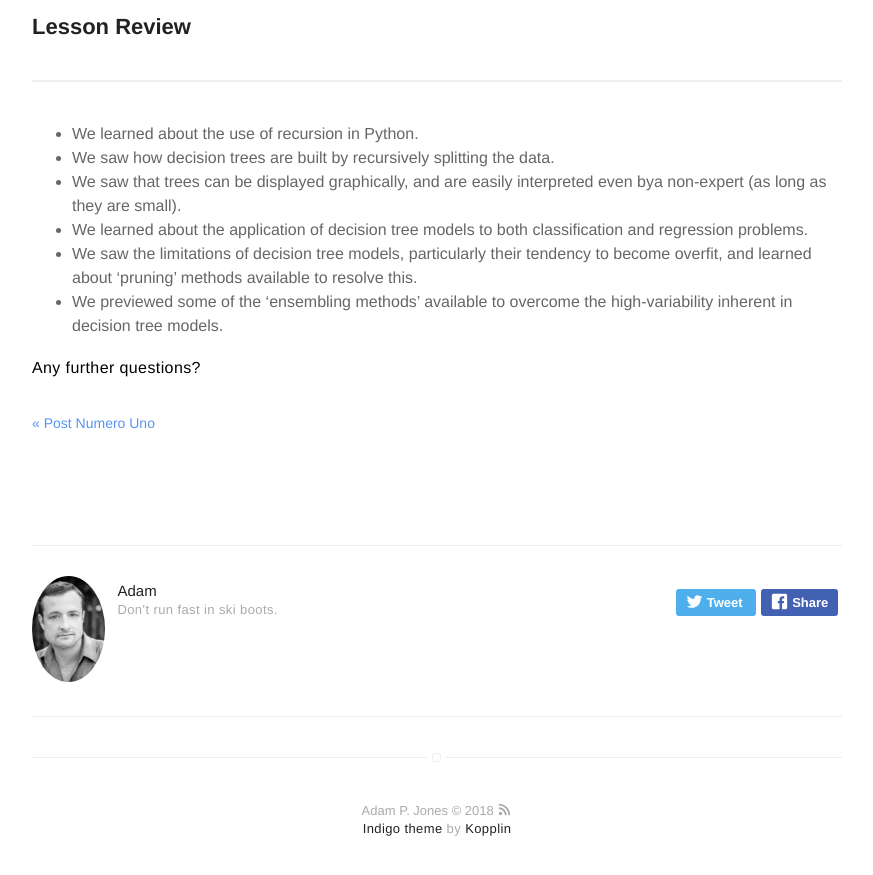
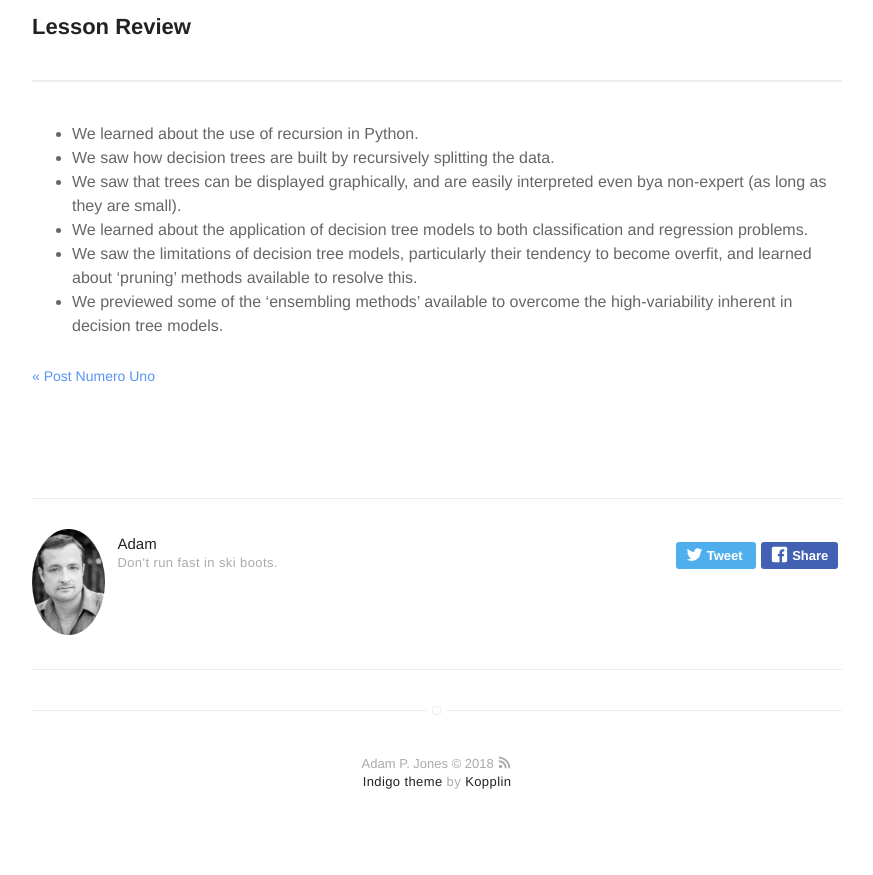
Before and after one commit to meccaLeccaHi/meccaLeccaHi.github.io, a Jekyll site: the page built from _posts/2018-10-24-decision-trees.md, in a window 1280 px wide and 900 px high, scrolled down 12690 px. Shown: the top 875 px of the window, without its empty margins (203-1076 px from the left). Built offline with Jekyll 4.4.1, drawn with Linux system fonts in a browser that asks for light colours; after the commit the page ends 13543 px from its top, so only the background shows below that.

```diff
--- a/_posts/2018-10-24-decision-trees.md
+++ b/_posts/2018-10-24-decision-trees.md
@@ -418,5 +418,3 @@
 - We learned about the application of decision tree models to both classification and regression problems.
 - We saw the limitations of decision tree models, particularly their tendency to become overfit, and learned about 'pruning' methods available to resolve this.
 - We previewed some of the 'ensembling methods' available to overcome the high-variability inherent in decision tree models.
-
-**Any further questions?**
```
